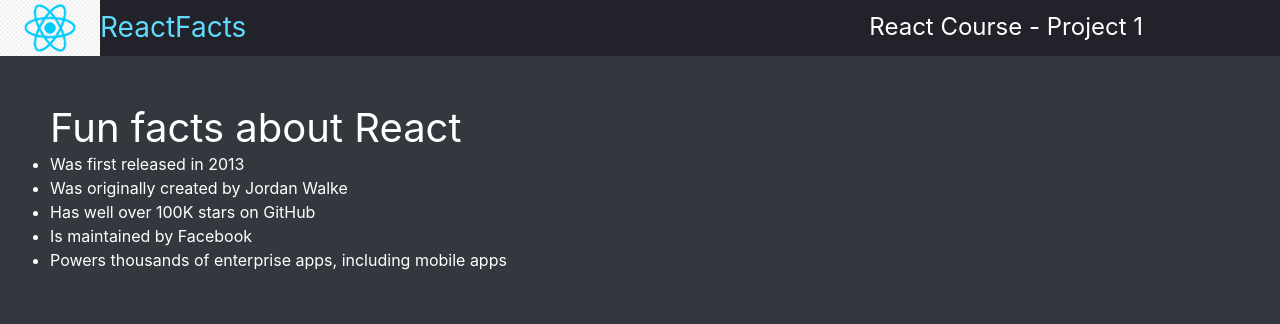
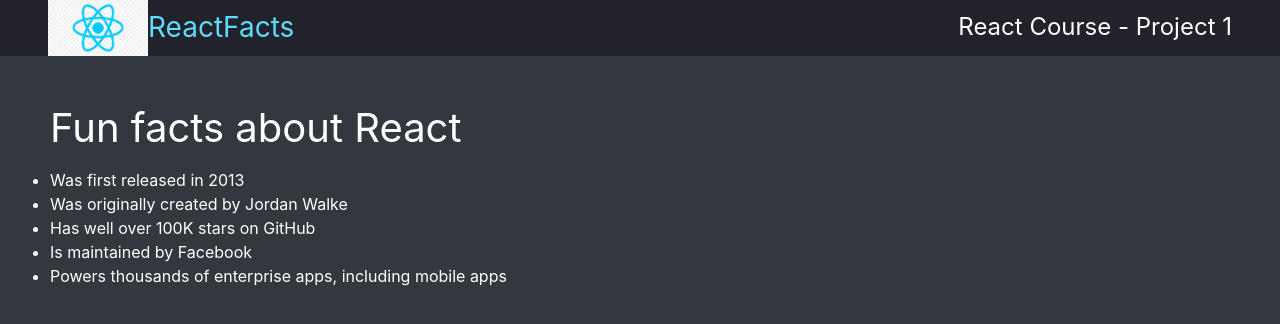
Before and after one commit to OVI3D0/react-info-app, a React (Create React App) app: page / in a window 1280 px wide. Shown: the top 324 px of the page. Built offline with nearby package versions, Linux system fonts and the light colour scheme.

Commit message:
restyled header component to have less code. Gave the H1 a bit of padding

```diff
--- a/src/components/header.js
+++ b/src/components/header.js
@@ -4,19 +4,13 @@
     return (
 
         <>
-            <div className='con'>
-                <div className='row'>
-                    <div className='col-8 d-flex align-items-center'>
+            <nav className='con d-flex justify-content-between align-items-center shadow-lg'>
+                    <span className='d-flex align-items-center ps-5'>
                         <img src='/react-logo.jpg' />
                         <h3>ReactFacts</h3>
-                    </div>
-                    <div className='col-4 d-flex align-items-center'>
-                        <h4 className='proj'>React Course - Project 1</h4>
-                    </div>
-                </div>
-
-
-            </div>
+                    </span>
+                    <h4 className='proj pe-5'>React Course - Project 1</h4>
+            </nav>
         </>
 
     );
--- a/src/components/practice.js
+++ b/src/components/practice.js
@@ -4,7 +4,7 @@
     return (
         <>
             <div className="pt-5 vh-100 bod" style={{backgroundColor: "#33373E"}}>
-                <h1>Fun facts about React</h1>
+                <h1 className='pb-3'>Fun facts about React</h1>
                 <ul>
                     <li>Was first released in 2013</li>
                     <li>Was originally created by Jordan Walke</li>
```
